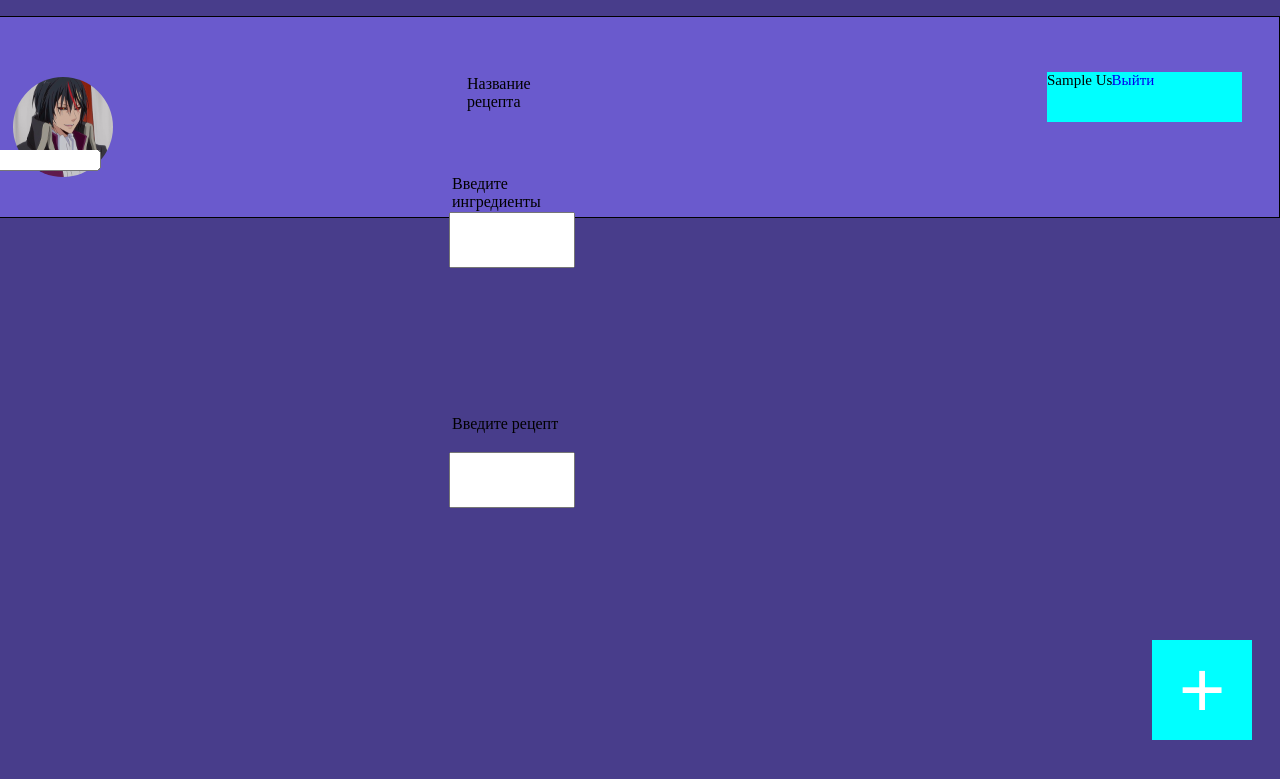
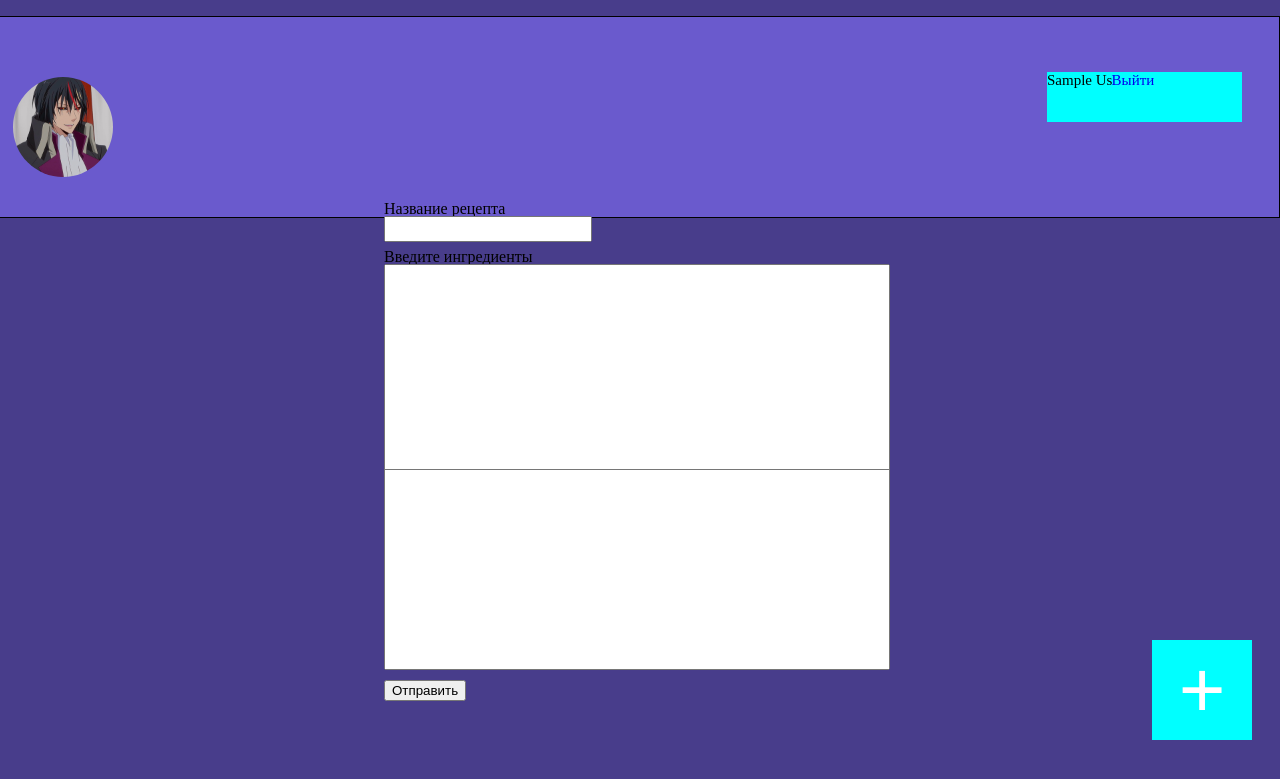
Before and after one commit to Q1uLe/WEB_project, a Flask app: page /new_recipe in a window 1280 px wide. Shown: the top 779 px of the page. Run offline with Flask 2, Linux system fonts and the light colour scheme; a user stored in the database is signed in; tables that the repository leaves empty hold one stand-in row (values such as "Sample post").

Commit message:
some small work, a lil bit working, already /register and /login

```diff
--- a/main.py
+++ b/main.py
@@ -31,7 +31,9 @@ logger.setLevel(logging.INFO)
 @app.route('/recipes/<page>')
 @app.route('/recipes/<page>/<request>')
 def index(page='', request=''):
-    param = {'page': page, 'request': request}
+    param = {}
+    db_sess = db_session.create_session()
+    recipes = db_sess.query(Recipes).filter(Recipes.title.like(f'%{request}%'))
     if current_user.is_authenticated:
         param['user_name'] = current_user.name
     return render_template('index.html', **param)
@@ -39,17 +41,21 @@ def index(page='', request=''):
 
 @app.route('/new_recipe', methods=['GET', 'POST'])
 def new_recipe():
-    form = NewRecipeForm()
-    if form.validate_on_submit():
-        if current_user.is_authenticated():
-            db_sess = db_session.create_session()
-            recipe_obj = Recipes()
-            recipe_obj.title = form.recipe_name.data
-            recipe_obj.recipe = form.recipe.data
-            recipe_obj.user_id = db_sess.query(User).filter(User.name == current_user.name).first()
-            db_sess.add(recipe_obj)
-            db_sess.commit()
-    return render_template('new_recipe.html', user_name=current_user.name, form=form)
+    if current_user.is_authenticated:
+        form = NewRecipeForm()
+        if form.validate_on_submit():
+            if current_user.is_authenticated:
+                db_sess = db_session.create_session()
+                recipe_obj = Recipes()
+                recipe_obj.title = form.recipe_name.data
+                recipe_obj.recipe = form.recipe.data
+                recipe_obj.ingredients = form.ingredients.data
+                recipe_obj.user_id = db_sess.query(User).filter(User.name == current_user.name).first().id
+                db_sess.add(recipe_obj)
+                db_sess.commit()
+                return redirect('/')
+        return render_template('new_recipe.html', user_name=current_user.name, form=form)
+    return redirect('/login')
 
 
 @app.route('/recipe', methods=['GET', 'POST'])
--- a/static/style.css
+++ b/static/style.css
@@ -199,59 +199,61 @@ body
     transform: translate(-50%, -50%);
 }
 
-.new-recipe-name{
-    position: absolute;
-    width: 90
-    left: 40%;
-    top: 20%;
-    transform: translate(-50%, -50%);
+#recipe_name_label{
+    position:absolute;
+    width: 200px;
+    height: 15px;
+    top: 25%;
+    left: 30%;
 }
 
-.new-recipe-name-label{
-    position: absolute;
-    width: 90px;
-    height: 50px;
-    left: 40%;
-    top: 100px;
-    transform: translate(-50%, -50%);
+#recipe_name{
+    position:absolute;
+    width: 200px;
+    height: 20px;
+    top: 27%;
+    left: 30%;
 }
 
-.ingredients{
-    position: absolute;
-    width: 120px;
-    height: 50px;
-    left: 40%;
-    top: 30%;
-    resize: none;
-    transform: translate(-50%, -50%);
+#ingredients_label{
+    position:absolute;
+    width: 200px;
+    height: 20px;
+    top: 31%;
+    left: 30%;
 }
 
-.ingredients-label{
-    position: absolute;
-    width: 120px;
-    height: 50px;
-    left: 40%;
-    top: 25%;
+#ingredients{
+    position:absolute;
+    width: 500px;
+    height: 200px;
+    top: 33%;
+    left: 30%;
     resize: none;
-    transform: translate(-50%, -50%);
 }
 
-.recipe{
-    position: absolute;
-    width: 120px;
-    height: 50px;
-    left: 40%;
-    top: 60%;
-    resize: none;
-    transform: translate(-50%, -50%);
+#recipe_label{
+    position:absolute;
+    width: 200px;
+    height: 20px;
+    top: 55%;
+    left: 30%;
 }
 
-.recipe-label{
-    position: absolute;
-    width: 120px;
-    height: 50px;
-    left: 40%;
-    top: 55%;
+#recipe{
+    position:absolute;
+    width: 500px;
+    height: 200px;
+    top: 58%;
+    left: 30%;
     resize: none;
-    transform: translate(-50%, -50%);
 }
+
+#new_recipe_submit_btn{
+   position:absolute;
+    width: 50px;
+    height: 20px;
+    top: 83%;
+    left: 30%;
+    resize: none;
+}
--- a/templates/new_recipe.html
+++ b/templates/new_recipe.html
@@ -4,8 +4,8 @@
 <form action="" method="post">
         {{ form.hidden_tag() }}
         <p>
-            {{ form.recipe_name.label(class='new-recipe-name-label')}}<br>
-            {{ form.recipe_name(class="new-recipe-name") }}<br>
+            {{ form.recipe_name.label(id='recipe_name_label')}}<br>
+            {{ form.recipe_name }}<br>
             {% for error in form.recipe_name.errors %}
                 <p class="alert alert-danger" role="alert">
                     {{ error }}
@@ -13,8 +13,8 @@
             {% endfor %}
         </p>
         <p>
-            {{ form.recipe.label(class='recipe-label')}}<br>
-            {{ form.recipe(class="recipe") }}<br>
+            {{ form.recipe.label(id='recipe_label')}}<br>
+            {{ form.recipe }}<br>
             {% for error in form.recipe.errors %}
                 <p class="alert alert-danger" role="alert">
                     {{ error }}
@@ -22,14 +22,14 @@
             {% endfor %}
         </p>
         <p>
-            {{ form.ingredients.label(class='ingredients-label')}}
-            {{ form.ingredients(class="ingredients") }}<br>
+            {{ form.ingredients.label(id='ingredients_label')}}
+            {{ form.ingredients }}<br>
             {% for error in form.ingredients.errors %}
                 <p class="alert alert-danger" role="alert">
                     {{ error }}
                 </p>
             {% endfor %}
-
         </p>
+        <p id="new_recipe_submit_btn">{{ form.submit(type="submit", class="btn btn-primary") }}</p>
     </form>
 {% endblock %}
```
